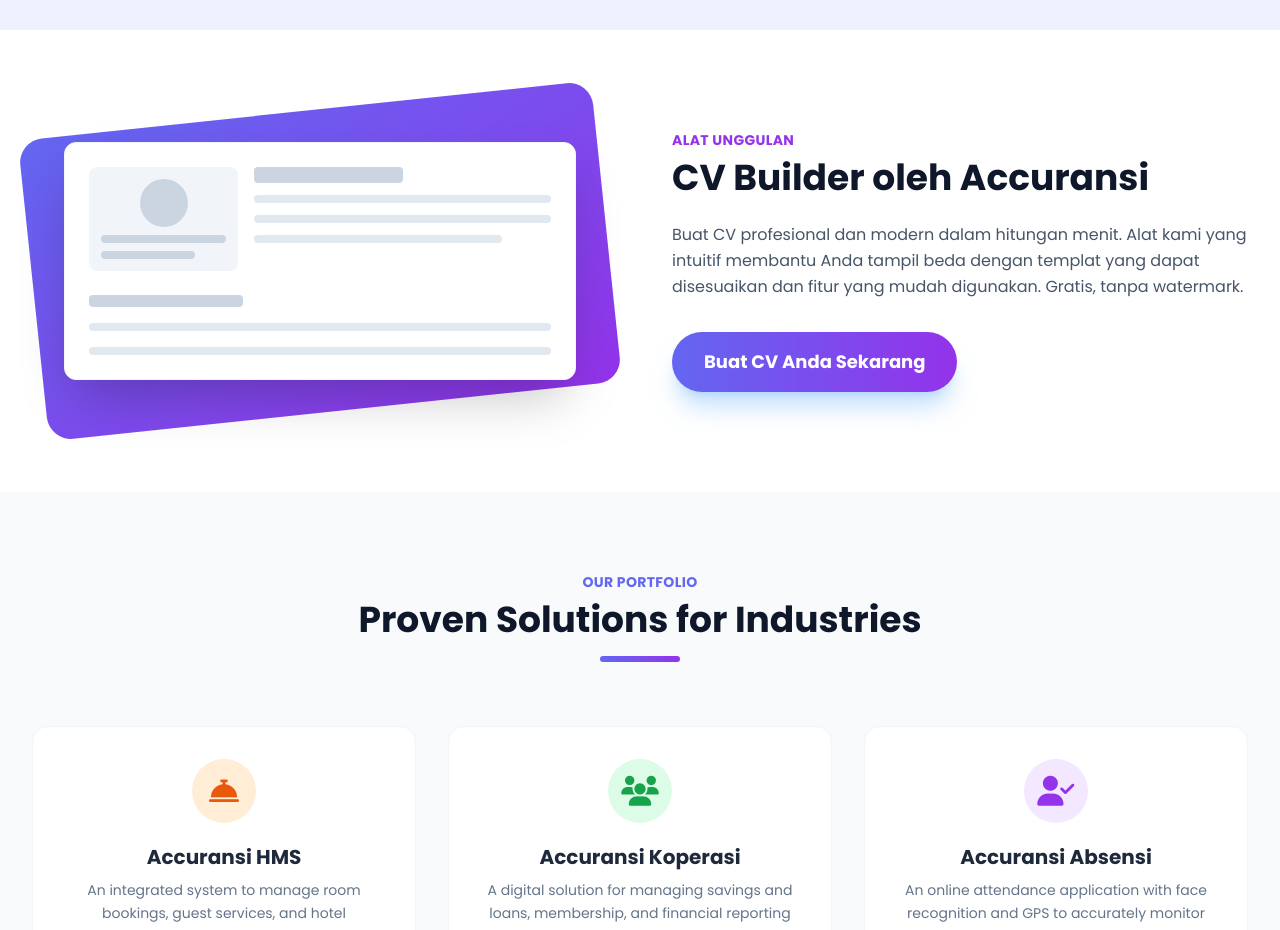
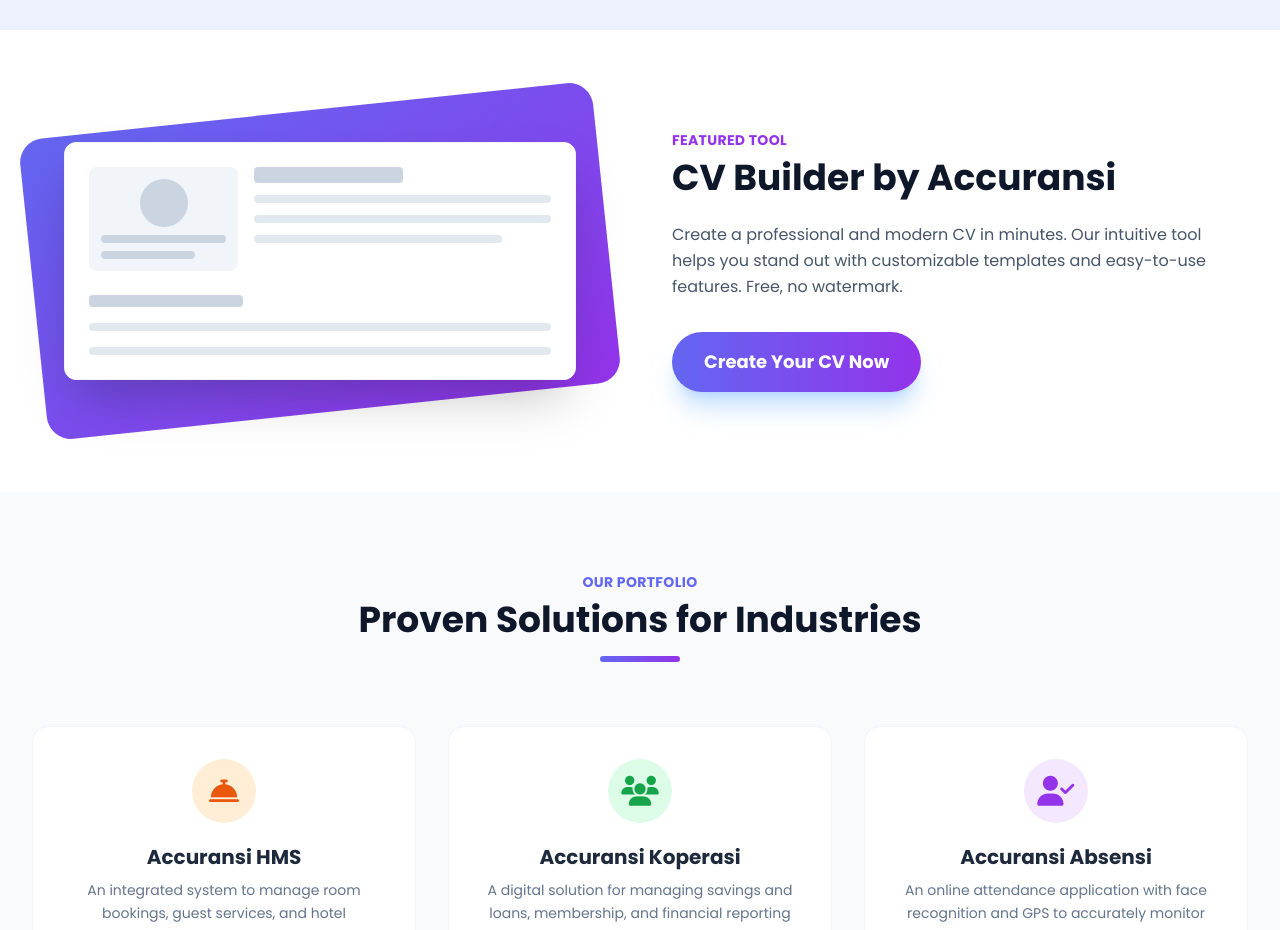
Before and after one commit to asep-gif/accuransi, a plain HTML site: page frontend/index.html in a window 1280 px wide. Shown: the part 1080-2010 px from the top of the page. Drawn offline with nearby package versions, Linux system fonts and the light colour scheme; animation ran at ten frames a second.

Commit message:
Add files via upload

```diff
--- a/frontend/index.html
+++ b/frontend/index.html
@@ -230,12 +230,12 @@
 
                 <!-- Right side: Text Content -->
                 <div class="lg:w-1/2 about-anim-right opacity-0 transform translate-x-8 transition-all duration-1000 ease-out">
-                    <h2 class="text-secondary font-bold tracking-wide uppercase text-sm mb-2 dark:text-purple-400">Alat Unggulan</h2>
-                    <h3 class="text-3xl md:text-4xl font-bold text-slate-900 mb-6 dark:text-white">CV Builder oleh Accuransi</h3>
-                    <p class="text-slate-600 mb-8 leading-relaxed dark:text-slate-400">
+                    <h2 class="text-secondary font-bold tracking-wide uppercase text-sm mb-2 dark:text-purple-400" data-translate="cv_tagline">Alat Unggulan</h2>
+                    <h3 class="text-3xl md:text-4xl font-bold text-slate-900 mb-6 dark:text-white" data-translate="cv_title">CV Builder oleh Accuransi</h3>
+                    <p class="text-slate-600 mb-8 leading-relaxed dark:text-slate-400" data-translate="cv_desc">
                         Buat CV profesional dan modern dalam hitungan menit. Alat kami yang intuitif membantu Anda tampil beda dengan templat yang dapat disesuaikan dan fitur yang mudah digunakan. Gratis, tanpa watermark.
                     </p>
-                    <a href="CV_App/cv_builder.html" class="px-8 py-4 bg-gradient-to-r from-primary to-secondary text-white rounded-full font-bold text-lg shadow-blue-300/50 shadow-xl hover:shadow-2xl hover:-translate-y-1 transition inline-block">
+                    <a href="CV_App/cv_builder.html" class="px-8 py-4 bg-gradient-to-r from-primary to-secondary text-white rounded-full font-bold text-lg shadow-blue-300/50 shadow-xl hover:shadow-2xl hover:-translate-y-1 transition inline-block" data-translate="cv_button">
                         Buat CV Anda Sekarang
                     </a>
                 </div>
--- a/frontend/script.js
+++ b/frontend/script.js
@@ -84,6 +84,10 @@
             faq1_answer: "We utilize a modern technology stack tailored to each project, including frameworks like Laravel and Vue.js, and robust database solutions to ensure scalability and security.",
             faq2_question: "How long does a project typically take?",
             faq2_answer: "Project timelines vary based on complexity. A standard HMS implementation might take 3-6 months, while smaller custom modules can be delivered in a few weeks. We provide a detailed timeline after the initial consultation.",
+            cv_tagline: "Featured Tool",
+            cv_title: "CV Builder by Accuransi",
+            cv_desc: "Create a professional and modern CV in minutes. Our intuitive tool helps you stand out with customizable templates and easy-to-use features. Free, no watermark.",
+            cv_button: "Create Your CV Now",
             cta_title: "Ready to digitalize your business?",
             cta_subtitle: "Let's discuss how Accuransi can build the perfect solution for your specific needs.",
             cta_whatsapp: "Contact us via WhatsApp for a fast response.",
@@ -131,6 +135,10 @@
             faq1_answer: "Kami menggunakan tumpukan teknologi modern yang disesuaikan untuk setiap proyek, termasuk kerangka kerja seperti Laravel dan Vue.js, dan solusi basis data yang kuat untuk memastikan skalabilitas dan keamanan.",
             faq2_question: "Berapa lama biasanya sebuah proyek berlangsung?",
             faq2_answer: "Jangka waktu proyek bervariasi berdasarkan kompleksitas. Implementasi HMS standar mungkin memakan waktu 3-6 bulan, sementara modul kustom yang lebih kecil dapat dikirim dalam beberapa minggu. Kami memberikan jadwal terperinci setelah konsultasi awal.",
+            cv_tagline: "Alat Unggulan",
+            cv_title: "CV Builder oleh Accuransi",
+            cv_desc: "Buat CV profesional dan modern dalam hitungan menit. Alat kami yang intuitif membantu Anda tampil beda dengan templat yang dapat disesuaikan dan fitur yang mudah digunakan. Gratis, tanpa watermark.",
+            cv_button: "Buat CV Anda Sekarang",
             cta_title: "Siap mendigitalkan bisnis Anda?",
             cta_subtitle: "Mari diskusikan bagaimana Accuransi dapat membangun solusi yang sempurna untuk kebutuhan spesifik Anda.",
             cta_whatsapp: "Hubungi kami melalui WhatsApp untuk respons cepat.",
```
